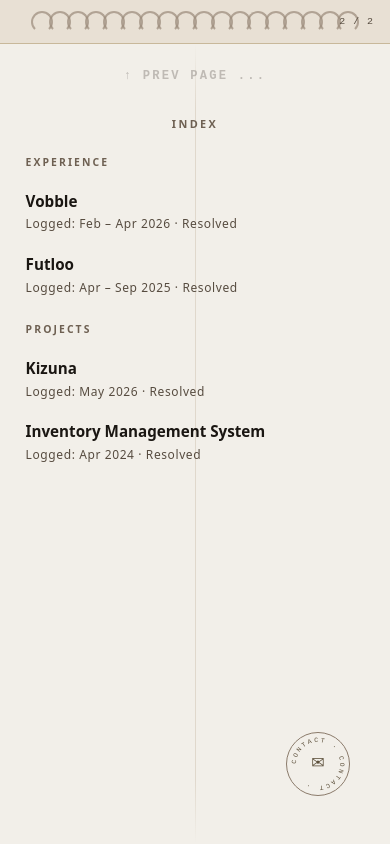
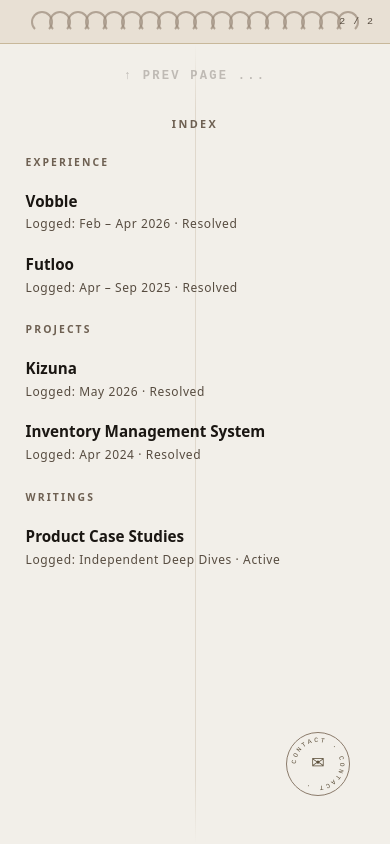
Before and after one commit to Deyad11/field-notes, a Next.js app: page / in a window 390 px wide. Both pictures are taken after a click on the button "NEXT PAGE ↓ ...". Built offline with nearby package versions, Linux system fonts and the light colour scheme.

Commit message:
added the product case study in mobile ui

```diff
--- a/app/components/MobileJournal.tsx
+++ b/app/components/MobileJournal.tsx
@@ -22,7 +22,6 @@ const C = {
   bg: "#1C1A18",
   visitedInk: "#581C87",
   visitedInkLight: "#7C3AED",
-  // UPGRADED TOKEN: Weathered Graphite Pencil Lead for clean, independent visibility
   pencilLead: "#78716C",
 };
 
@@ -405,6 +404,58 @@ function IndexPage({
             Logged: Apr 2024 · Resolved
           </p>
         </button>
+
+        <p
+          style={{
+            fontSize: "0.65rem",
+            fontWeight: "700",
+            color: C.inkSubhead,
+            letterSpacing: "0.2em",
+            textTransform: "uppercase" as const,
+            margin: "0.4rem 0 0",
+          }}
+        >
+          Writings
+        </p>
+
+        <button
+          onClick={() => onOpenEntry("product-case-studies")}
+          style={{
+            background: "none",
+            border: "none",
+            padding: 0,
+            textAlign: "left",
+            cursor: "pointer",
+          }}
+          className="index-link"
+        >
+          <p
+            className="entry-title"
+            style={{
+              fontSize: "0.95rem",
+              fontWeight: 600,
+              margin: 0,
+              color: visitedSlugs.includes("product-case-studies")
+                ? C.visitedInk
+                : C.ink,
+            }}
+          >
+            Product Case Studies
+          </p>
+          <p
+            className="entry-date"
+            style={{
+              fontSize: "0.75rem",
+              margin: "0.2rem 0 0",
+              letterSpacing: "0.05em",
+              color: visitedSlugs.includes("product-case-studies")
+                ? C.visitedInkLight
+                : C.inkLight,
+            }}
+          >
+            Logged: Independent Deep Dives · Active
+          </p>
+        </button>
       </div>
     </div>
   );
@@ -616,6 +667,7 @@ function EntryRightPage({
           ))}
         </div>
 
+        {/* STATIC APPMIN LINK REDIRECTS */}
         {entry.github && (
           <a
             href={entry.github}
@@ -667,6 +719,29 @@ function EntryRightPage({
             View on Play Store →
           </a>
         )}
+
+        {/* FIXED: Dynamic array compilation loops mapping multi-links cleanly */}
+        {entry.links &&
+          entry.links.map((link, idx) => (
+            <a
+              key={idx}
+              href={link.url}
+              target={link.url === "#" ? undefined : "_blank"}
+              rel="noopener noreferrer"
+              style={{
+                display: "block",
+                marginTop: "0.5rem",
+                fontSize: "0.82rem",
+                textDecoration: "underline",
+                letterSpacing: "0.05em",
+                // Stylistic distinction for unlinked static anomalies like Ø-3A
+                color: link.url === "#" ? C.pencilLead : C.inkMid,
+                cursor: link.url === "#" ? "default" : "pointer",
+              }}
+            >
+              {link.label} →
+            </a>
+          ))}
       </div>
     </div>
   );
@@ -829,7 +904,7 @@ export default function MobileJournal() {
           </span>
         </div>
 
-        {/* ── TAP ZONE: PREVIOUS (UPGRADED TO GRAPHITE PENCIL) ── */}
+        {/* ── TAP ZONE: PREVIOUS ── */}
         {canGoBack && (
           <button
             onClick={goBack}
@@ -853,7 +928,7 @@ export default function MobileJournal() {
               className="pulse-text-mobile"
               style={{
                 fontSize: "0.76rem",
-                color: C.pencilLead, // Pure graphite pencil shade
+                color: C.pencilLead,
                 letterSpacing: "0.18em",
                 fontFamily: "monospace",
                 fontWeight: 600,
@@ -926,7 +1001,7 @@ export default function MobileJournal() {
           </div>
         </div>
 
-        {/* ── TAP ZONE: NEXT (UPGRADED TO GRAPHITE PENCIL) ── */}
+        {/* ── TAP ZONE: NEXT ── */}
         {canGoForward && (
           <button
             onClick={goForward}
@@ -952,7 +1027,7 @@ export default function MobileJournal() {
               className="pulse-text-mobile"
               style={{
                 fontSize: "0.76rem",
-                color: C.pencilLead, // Pure graphite pencil shade
+                color: C.pencilLead,
                 letterSpacing: "0.18em",
                 fontFamily: "monospace",
                 fontWeight: 600,
```
